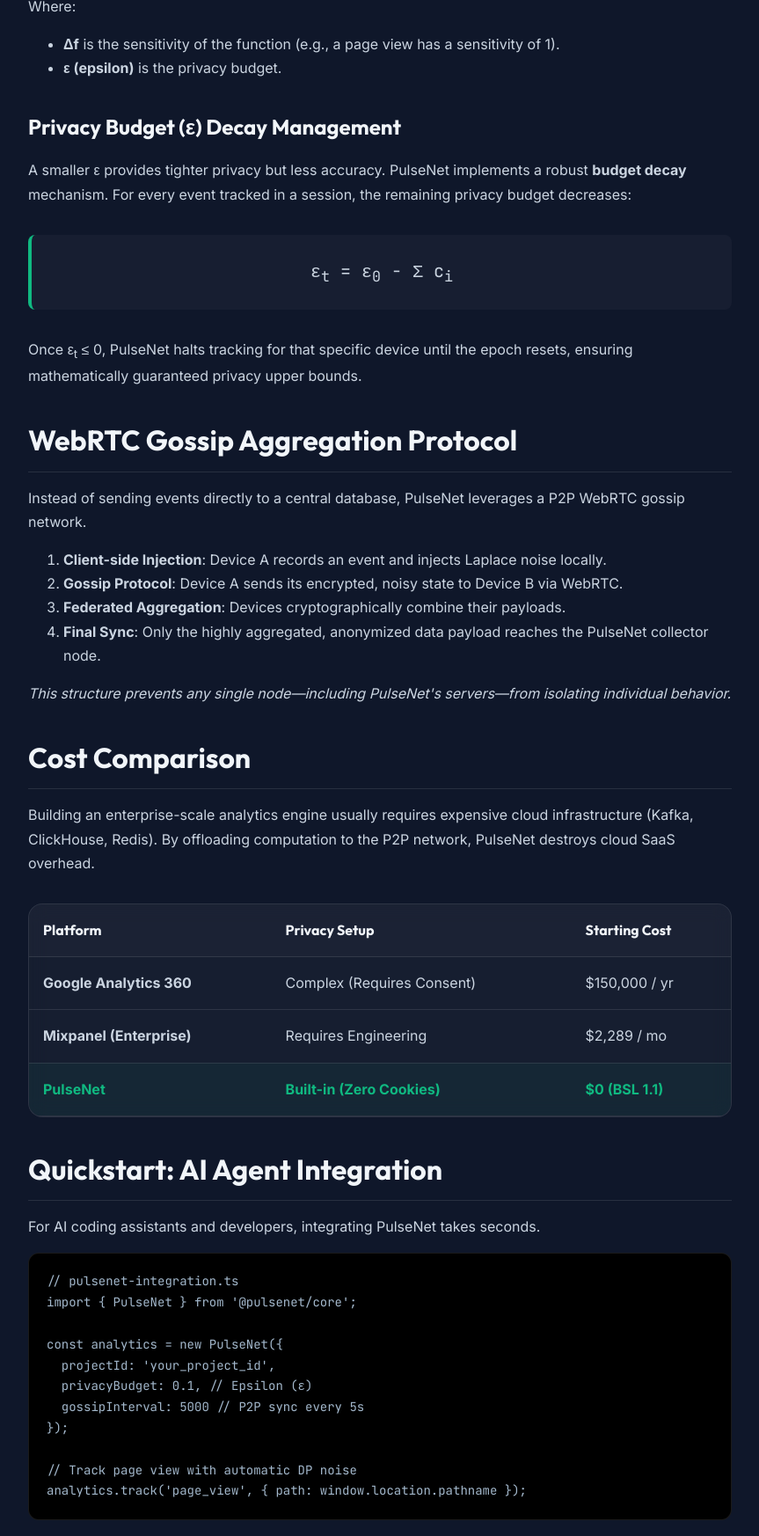
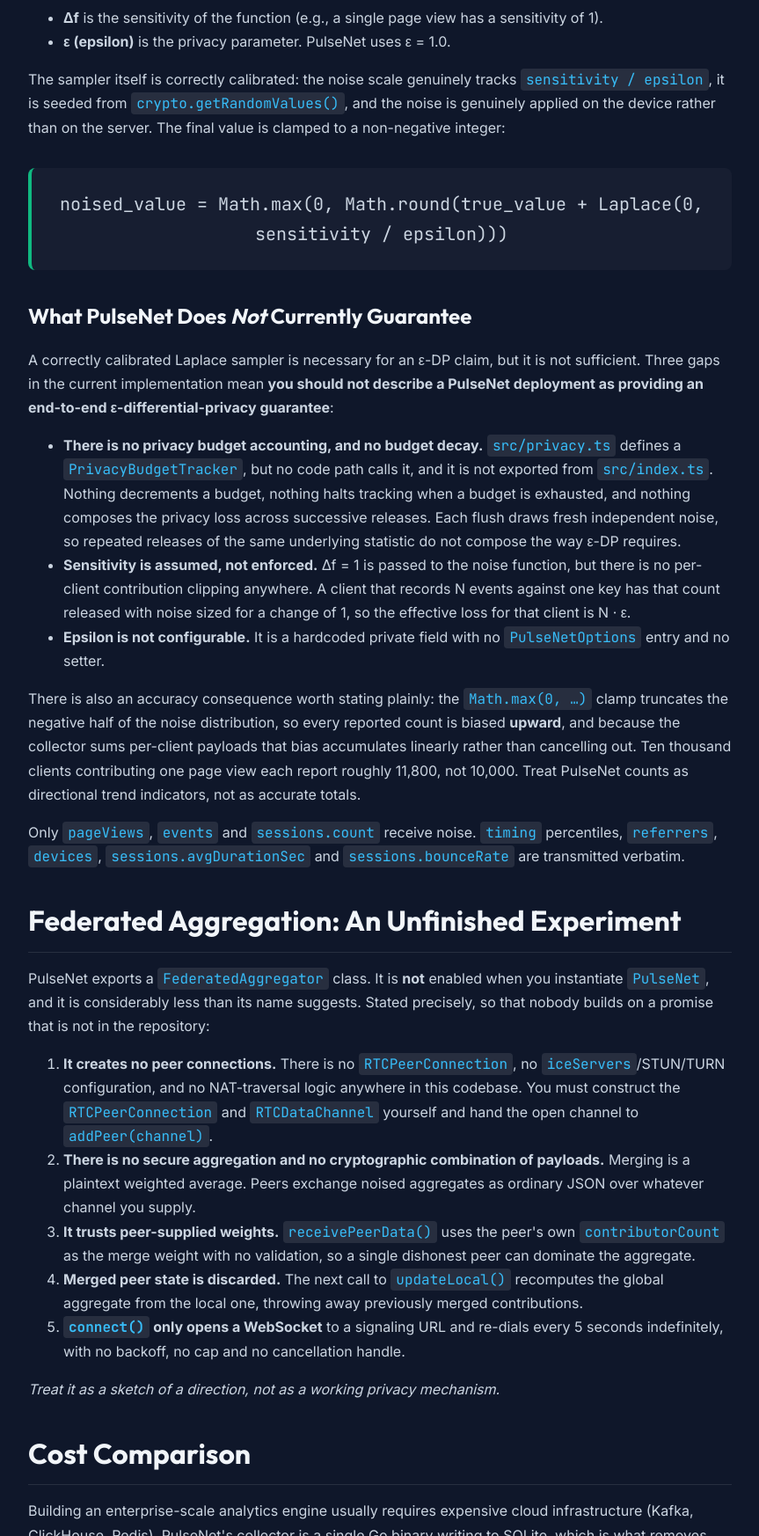
Before and after one commit to itsoumya-d/pulsenet, a website: page blog/index.html in a window 1280 px wide. Shown: the part 1054-2800 px from the top of the page at 88% size, without its empty margins (208-1071 px from the left). Drawn offline with Linux system fonts and the light colour scheme.

Commit message:
docs(blog): correct 13 false claims in blog/index.html
blog/article.md was corrected in the previous commit but its rendered twin
was not. blog/index.html is the file crawlers and LLM fetchers actually
read (it is listed in sitemap.xml), so the false claims were still the
publicly served version.

- title/description/keywords/og:title/og:description/JSON-LD headline +
  description: drop "WebRTC Gossip" and "budget decay"
- h1: match the corrected article title
- replace the "Privacy Budget Decay Management" section, which described
  a mechanism that does not exist, with the calibration that is real plus
  an explicit "What PulseNet Does Not Currently Guarantee" section
- replace "WebRTC Gossip Aggregation Protocol" with "Federated
  Aggregation: An Unfinished Experiment"; there is no RTCPeerConnection,
  no STUN/TURN and no cryptographic combination anywhere in the codebase
- cost comparison: attribute the $0 cost to the Go/SQLite collector
  rather than to a P2P network that does not exist
- quickstart: @pulsenet/core -> real jsDelivr URL, and
  projectId/privacyBudget/gossipInterval -> real appId/endpoint/
  flushInterval; document the discarded properties argument and the
  IIFE namespacing

Wording mirrors the already-corrected blog/article.md so the two agree.
Validated: JSON-LD parses, exactly one h1, heading order h1>h2>h3 with no
skipped levels, canonical and og:url intact, charset still first in head,
no unbalanced code tags, no PII, npm test 27/27 pass.

```diff
--- a/blog/index.html
+++ b/blog/index.html
@@ -3,13 +3,13 @@
 <head>
     <meta charset="UTF-8">
     <meta name="viewport" content="width=device-width, initial-scale=1.0">
-    <title>PulseNet Protocol: Zero-Cookie Web Analytics Powered by Differential Privacy and WebRTC Gossip</title>
-    <meta name="description" content="A deep dive into PulseNet's privacy-first analytics engine. Learn how we use Laplace noise, differential privacy budget decay, and WebRTC gossip aggregation to build a $0 cost Google Analytics alternative.">
-    <meta name="keywords" content="PulseNet, Differential Privacy, Laplace noise, WebRTC gossip, zero-cookie analytics, GDPR compliant, Google Analytics alternative, free Web Analytics">
+    <title>PulseNet Protocol: Zero-Cookie Web Analytics Powered by Client-Side Differential Privacy</title>
+    <meta name="description" content="A deep dive into PulseNet's privacy-first analytics engine. How on-device Laplace noise works, what it does and does not guarantee, and how to self-host a $0 cost Google Analytics alternative.">
+    <meta name="keywords" content="PulseNet, Differential Privacy, Laplace noise, client-side analytics, zero-cookie analytics, GDPR compliant, Google Analytics alternative, free Web Analytics">
     <link rel="canonical" href="https://itsoumya-d.github.io/pulsenet/blog/index.html">
 
-    <meta property="og:title" content="PulseNet Protocol: Zero-Cookie Web Analytics Powered by Differential Privacy and WebRTC Gossip">
-    <meta property="og:description" content="A deep dive into PulseNet's privacy-first analytics engine. Learn how we use Laplace noise, differential privacy, and WebRTC gossip aggregation.">
+    <meta property="og:title" content="PulseNet Protocol: Zero-Cookie Web Analytics Powered by Client-Side Differential Privacy">
+    <meta property="og:description" content="A deep dive into PulseNet's privacy-first analytics engine: on-device Laplace noise, what it guarantees, and what it does not.">
     <meta property="og:type" content="article">
     <meta property="og:url" content="https://itsoumya-d.github.io/pulsenet/blog/index.html">
     <meta name="twitter:card" content="summary_large_image">
@@ -23,8 +23,8 @@
     {
       "@context": "https://schema.org",
       "@type": "TechArticle",
-      "headline": "PulseNet Protocol: Zero-Cookie Web Analytics Powered by Differential Privacy and WebRTC Gossip",
-      "description": "A deep dive into PulseNet's privacy-first analytics engine using Laplace noise, differential privacy budget decay, and WebRTC gossip aggregation.",
+      "headline": "PulseNet Protocol: Zero-Cookie Web Analytics Powered by Client-Side Differential Privacy",
+      "description": "A deep dive into PulseNet's privacy-first analytics engine using on-device Laplace noise, including a precise account of what the current implementation does and does not guarantee.",
       "author": {
         "@type": "Person",
         "name": "Soumya Debnath"
@@ -180,17 +180,17 @@
     </nav>
 
     <div class="container">
-        <h1>PulseNet Protocol: Zero-Cookie Web Analytics Powered by Differential Privacy and WebRTC Gossip</h1>
+        <h1>PulseNet Protocol: Zero-Cookie Web Analytics Powered by Client-Side Differential Privacy</h1>
         <p style="color: #94A3B8; font-family: 'JetBrains Mono', monospace; font-size: 0.875rem;">Published: July 2026 | Tag: Engineering Deep Dive</p>
 
         <div class="glass-panel">
             <h2>The Privacy Paradigm Shift</h2>
-            <p>Web analytics traditionally relies on a central server hoarding user data, exposing organizations to GDPR fines and data breaches. <strong>PulseNet</strong> shifts this paradigm by moving the computation to the edge and adding cryptographic noise <em>before</em> data ever leaves the user's device.</p>
+            <p>Web analytics traditionally relies on a central server hoarding user data, exposing organizations to GDPR fines and data breaches. <strong>PulseNet</strong> shifts this paradigm by moving aggregation to the edge and adding cryptographically seeded noise <em>before</em> data ever leaves the user's device.</p>
         </div>
 
         <h2>The Mathematics of Privacy</h2>
-        <p>At the core of PulseNet is Differential Privacy (DP). We ensure that the presence or absence of any single user in the dataset does not significantly affect the final analytics output.</p>
-        <p>We achieve this by injecting Laplace noise directly into the client-side event payload:</p>
+        <p>At the core of PulseNet is a Laplace mechanism, the standard building block of Differential Privacy (DP). The goal is that the presence or absence of any single user in the dataset should not significantly affect the final analytics output.</p>
+        <p>We inject Laplace noise directly into the client-side event payload, on-device, before transmission:</p>
 
         <div class="math-block">
             Noise ~ Laplace(0, Δf / ε)
@@ -198,31 +198,39 @@
 
         <p>Where:</p>
         <ul>
-            <li><strong>Δf</strong> is the sensitivity of the function (e.g., a page view has a sensitivity of 1).</li>
-            <li><strong>ε (epsilon)</strong> is the privacy budget.</li>
+            <li><strong>Δf</strong> is the sensitivity of the function (e.g., a single page view has a sensitivity of 1).</li>
+            <li><strong>ε (epsilon)</strong> is the privacy parameter. PulseNet uses ε = 1.0.</li>
         </ul>
 
-        <h3>Privacy Budget (ε) Decay Management</h3>
-        <p>A smaller ε provides tighter privacy but less accuracy. PulseNet implements a robust <strong>budget decay</strong> mechanism. For every event tracked in a session, the remaining privacy budget decreases:</p>
+        <p>The sampler itself is correctly calibrated: the noise scale genuinely tracks <code>sensitivity / epsilon</code>, it is seeded from <code>crypto.getRandomValues()</code>, and the noise is genuinely applied on the device rather than on the server. The final value is clamped to a non-negative integer:</p>
 
         <div class="math-block">
-            ε<sub>t</sub> = ε<sub>0</sub> - Σ c<sub>i</sub>
+            noised_value = Math.max(0, Math.round(true_value + Laplace(0, sensitivity / epsilon)))
         </div>
 
-        <p>Once ε<sub>t</sub> ≤ 0, PulseNet halts tracking for that specific device until the epoch resets, ensuring mathematically guaranteed privacy upper bounds.</p>
+        <h3>What PulseNet Does <em>Not</em> Currently Guarantee</h3>
+        <p>A correctly calibrated Laplace sampler is necessary for an ε-DP claim, but it is not sufficient. Three gaps in the current implementation mean <strong>you should not describe a PulseNet deployment as providing an end-to-end ε-differential-privacy guarantee</strong>:</p>
+        <ul>
+            <li><strong>There is no privacy budget accounting, and no budget decay.</strong> <code>src/privacy.ts</code> defines a <code>PrivacyBudgetTracker</code>, but no code path calls it, and it is not exported from <code>src/index.ts</code>. Nothing decrements a budget, nothing halts tracking when a budget is exhausted, and nothing composes the privacy loss across successive releases. Each flush draws fresh independent noise, so repeated releases of the same underlying statistic do not compose the way ε-DP requires.</li>
+            <li><strong>Sensitivity is assumed, not enforced.</strong> Δf = 1 is passed to the noise function, but there is no per-client contribution clipping anywhere. A client that records N events against one key has that count released with noise sized for a change of 1, so the effective loss for that client is N · ε.</li>
+            <li><strong>Epsilon is not configurable.</strong> It is a hardcoded private field with no <code>PulseNetOptions</code> entry and no setter.</li>
+        </ul>
+        <p>There is also an accuracy consequence worth stating plainly: the <code>Math.max(0, …)</code> clamp truncates the negative half of the noise distribution, so every reported count is biased <strong>upward</strong>, and because the collector sums per-client payloads that bias accumulates linearly rather than cancelling out. Ten thousand clients contributing one page view each report roughly 11,800, not 10,000. Treat PulseNet counts as directional trend indicators, not as accurate totals.</p>
+        <p>Only <code>pageViews</code>, <code>events</code> and <code>sessions.count</code> receive noise. <code>timing</code> percentiles, <code>referrers</code>, <code>devices</code>, <code>sessions.avgDurationSec</code> and <code>sessions.bounceRate</code> are transmitted verbatim.</p>
 
-        <h2>WebRTC Gossip Aggregation Protocol</h2>
-        <p>Instead of sending events directly to a central database, PulseNet leverages a P2P WebRTC gossip network.</p>
+        <h2>Federated Aggregation: An Unfinished Experiment</h2>
+        <p>PulseNet exports a <code>FederatedAggregator</code> class. It is <strong>not</strong> enabled when you instantiate <code>PulseNet</code>, and it is considerably less than its name suggests. Stated precisely, so that nobody builds on a promise that is not in the repository:</p>
         <ol>
-            <li><strong>Client-side Injection</strong>: Device A records an event and injects Laplace noise locally.</li>
-            <li><strong>Gossip Protocol</strong>: Device A sends its encrypted, noisy state to Device B via WebRTC.</li>
-            <li><strong>Federated Aggregation</strong>: Devices cryptographically combine their payloads.</li>
-            <li><strong>Final Sync</strong>: Only the highly aggregated, anonymized data payload reaches the PulseNet collector node.</li>
+            <li><strong>It creates no peer connections.</strong> There is no <code>RTCPeerConnection</code>, no <code>iceServers</code>/STUN/TURN configuration, and no NAT-traversal logic anywhere in this codebase. You must construct the <code>RTCPeerConnection</code> and <code>RTCDataChannel</code> yourself and hand the open channel to <code>addPeer(channel)</code>.</li>
+            <li><strong>There is no secure aggregation and no cryptographic combination of payloads.</strong> Merging is a plaintext weighted average. Peers exchange noised aggregates as ordinary JSON over whatever channel you supply.</li>
+            <li><strong>It trusts peer-supplied weights.</strong> <code>receivePeerData()</code> uses the peer's own <code>contributorCount</code> as the merge weight with no validation, so a single dishonest peer can dominate the aggregate.</li>
+            <li><strong>Merged peer state is discarded.</strong> The next call to <code>updateLocal()</code> recomputes the global aggregate from the local one, throwing away previously merged contributions.</li>
+            <li><strong><code>connect()</code> only opens a WebSocket</strong> to a signaling URL and re-dials every 5 seconds indefinitely, with no backoff, no cap and no cancellation handle.</li>
         </ol>
-        <p><em>This structure prevents any single node—including PulseNet's servers—from isolating individual behavior.</em></p>
+        <p><em>Treat it as a sketch of a direction, not as a working privacy mechanism.</em></p>
 
         <h2>Cost Comparison</h2>
-        <p>Building an enterprise-scale analytics engine usually requires expensive cloud infrastructure (Kafka, ClickHouse, Redis). By offloading computation to the P2P network, PulseNet destroys cloud SaaS overhead.</p>
+        <p>Building an enterprise-scale analytics engine usually requires expensive cloud infrastructure (Kafka, ClickHouse, Redis). PulseNet's collector is a single Go binary writing to SQLite, which is what removes the cloud SaaS overhead — the SDK aggregates on-device so the collector only ever receives per-flush-window summaries.</p>
 
         <div class="glass-panel" style="padding: 0; overflow: hidden;">
             <table style="margin: 0; border-radius: 16px;">
@@ -254,20 +262,39 @@
         </div>
 
         <h2>Quickstart: AI Agent Integration</h2>
-        <p>For AI coding assistants and developers, integrating PulseNet takes seconds.</p>
+        <p>For AI coding assistants and developers, this is the <strong>verified</strong> integration path. Note that PulseNet is not published on npm — the package names <code>@pulsenet/core</code>, <code>@pulsenet/browser</code> and <code>@pulsenet/sdk</code> do not exist. Import from the jsDelivr CDN or build from source.</p>
 
 <pre><code class="language-typescript">// pulsenet-integration.ts
-import { PulseNet } from '@pulsenet/core';
+import { PulseNet } from 'https://cdn.jsdelivr.net/gh/itsoumya-d/pulsenet@main/dist/index.mjs';
 
 const analytics = new PulseNet({
-  projectId: 'your_project_id',
-  privacyBudget: 0.1, // Epsilon (ε)
-  gossipInterval: 5000 // P2P sync every 5s
+  appId: 'my-app',                                          // required
+  endpoint: 'https://analytics.example.com/api/collect',    // required — your self-hosted collector
+  flushInterval: 60000,                                     // optional, default 60000 ms
+  debug: false                                              // optional
 });
 
-// Track page view with automatic DP noise
-analytics.track('page_view', { path: window.location.pathname });
+// Track a page view. Auto-tracking is already on by default;
+// call this explicitly for routes your router does not emit.
+analytics.pageView('/dashboard');
+
+// Track a custom event. NOTE: the optional second `properties` argument
+// is accepted by the signature but silently discarded — only the event
+// name is counted, so encode any dimension you need into the name itself.
+analytics.track('button_clicked');
+
+// Track timing
+const start = performance.now();
+// ... work ...
+analytics.timing('api', 'fetch_users', performance.now() - start);
+
+// Flush and clean up
+analytics.destroy();
 </code></pre>
+
+        <p><code>appId</code> and <code>endpoint</code> are the only required options, and there is currently <strong>no constructor validation</strong> — a missing or misspelled <code>endpoint</code> will POST to the relative URL <code>undefined</code> and swallow the failure unless <code>debug: true</code> is set. There is no <code>projectId</code>, no <code>privacyBudget</code> and no <code>gossipInterval</code> option; epsilon cannot be configured at all.</p>
+
+        <p>For a classic <code>&lt;script&gt;</code> tag, <code>dist/index.global.js</code> attaches a <strong>namespace object</strong> to <code>window.PulseNet</code>, so the constructor is <code>new PulseNet.PulseNet({ ... })</code>.</p>
     </div>
 </body>
 </html>
```
